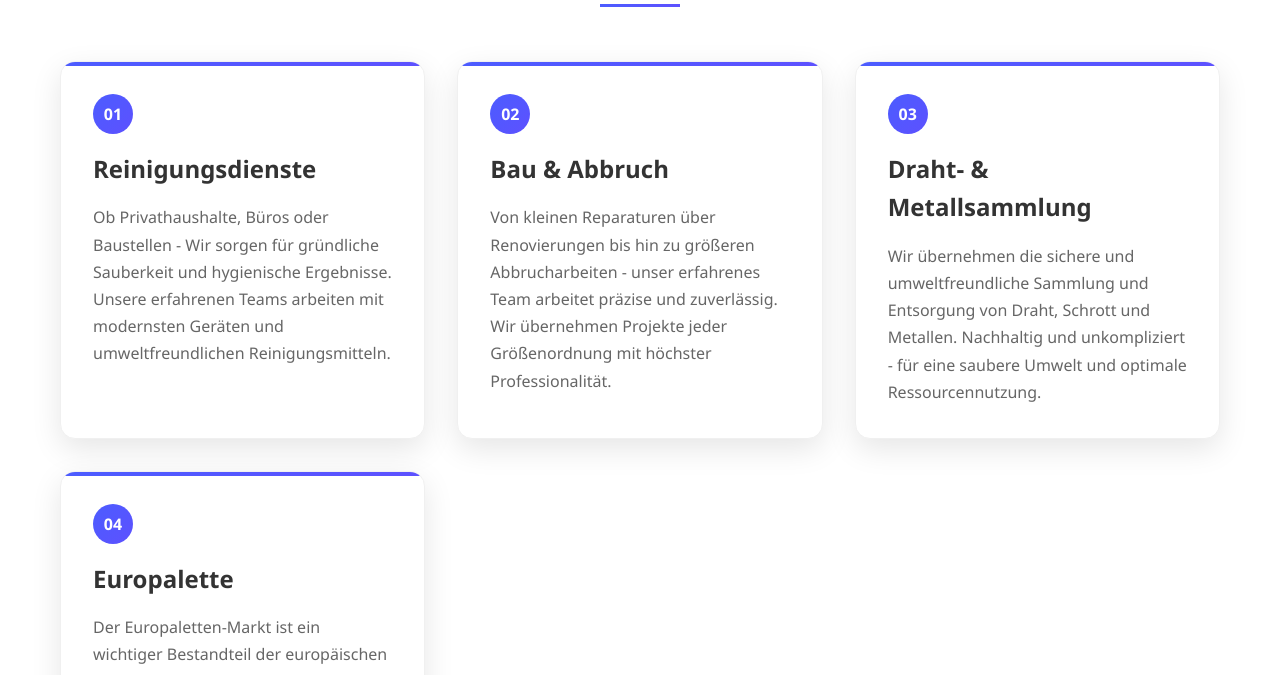
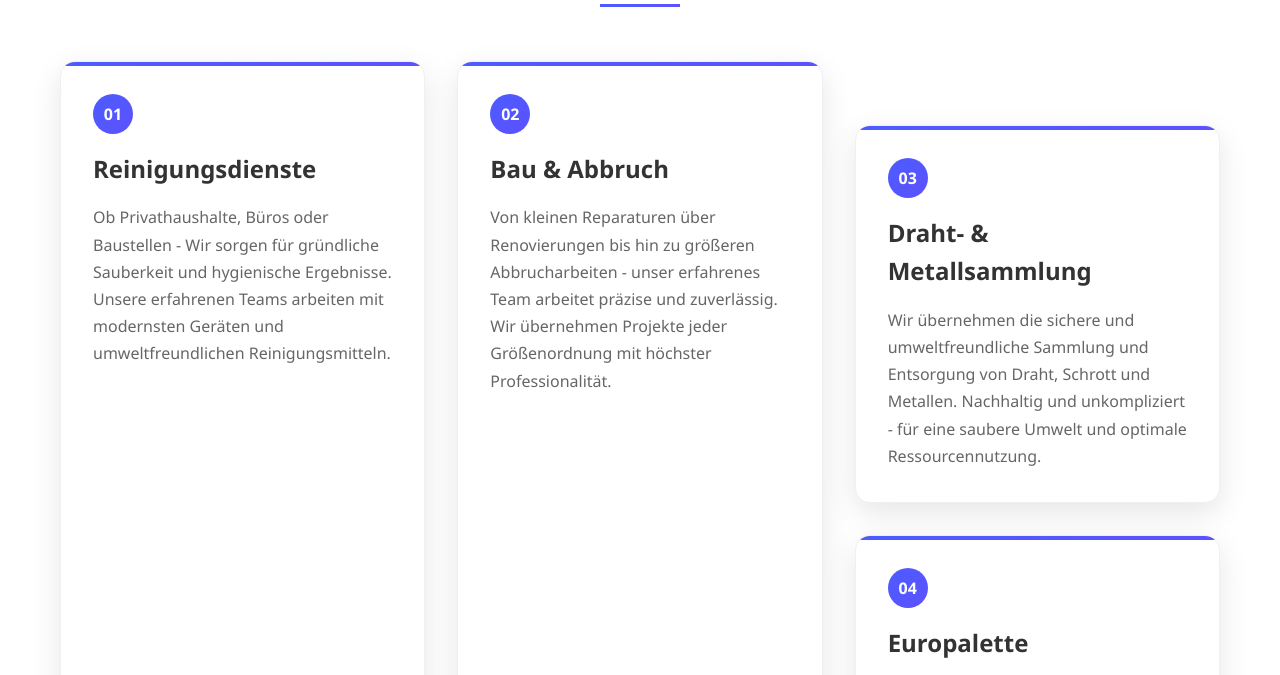
Before and after one commit to Tony1Sosa/vnv-s-ug, a plain HTML site: page index.html in a window 1280 px wide. Shown: the part 757-1432 px from the top of the page. Drawn offline with Linux system fonts and the light colour scheme.

Commit message:
Update index.html
placement of card

```diff
--- a/index.html
+++ b/index.html
@@ -650,7 +650,8 @@
                     <h3>Bau & Abbruch</h3>
                     <p>Von kleinen Reparaturen über Renovierungen bis hin zu größeren Abbrucharbeiten - unser erfahrenes Team arbeitet präzise und zuverlässig. Wir übernehmen Projekte jeder Größenordnung mit höchster Professionalität.</p>
                 </div>
-                <div class="service-card fade-in">
+                <div class="services-grid">
+                    <div class="service-card fade-in">
                     <div class="service-number">03</div>
                     <h3>Draht- & Metallsammlung</h3>
                     <p>Wir übernehmen die sichere und umweltfreundliche Sammlung und Entsorgung von Draht, Schrott und Metallen. Nachhaltig und unkompliziert - für eine saubere Umwelt und optimale Ressourcennutzung.</p>
@@ -659,6 +660,7 @@
                     <div class="service-number">04</div>
                     <h3>Europalette</h3>
                     <p>Der Europaletten-Markt ist ein wichtiger Bestandteil der europäischen Logistikbranche. Europaletten (1200x800mm) sind standardisierte Holzpaletten, die für den Transport und die Lagerung von Waren verwendet werden. Der Markt umfasst sowohl neue als auch gebrauchte Paletten, wobei ein großer Fokus auf Nachhaltigkeit und Wiederverwendung liegt..</p>
+                </div>
                 </div>
             </div>
         </div>
```
